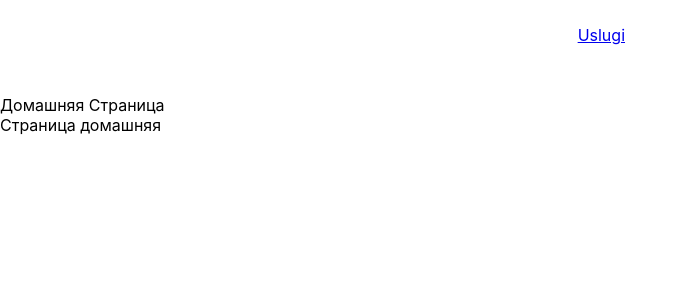
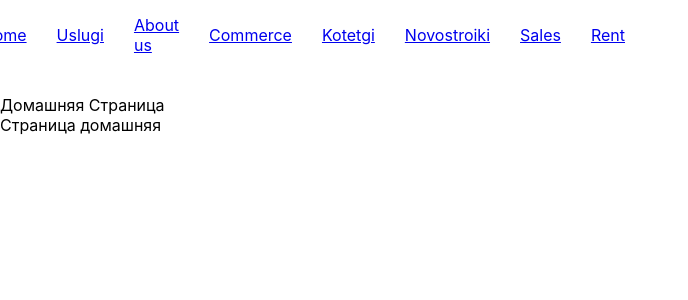
Before and after one commit to GulyatkinIgor/GrafReactJs, a React (Create React App) app: page / in a window 1280 px wide. Shown: the top 300 px of the page, without its empty margins (0-688 px from the left). Built offline with nearby package versions, Linux system fonts and the light colour scheme.

Commit message:
221610082022

```diff
--- a/src/routes/Navigation/navigation.component.jsx
+++ b/src/routes/Navigation/navigation.component.jsx
@@ -13,7 +13,14 @@ const Navigation = () => {
     <Fragment>
       <NavigationContainer>
         <NavLinks>
+          <NavLink to='/'>Home</NavLink>
           <NavLink to='/uslugi'>Uslugi</NavLink>
+          <NavLink to='/aboutus'>About us</NavLink>
+          <NavLink to='/commerce'>Commerce</NavLink>
+          <NavLink to='/kotetg'>Kotetgi</NavLink>
+          <NavLink to='/novostroiki'>Novostroiki</NavLink>
+          <NavLink to='/sales'>Sales</NavLink>
+          <NavLink to='/rent'>Rent</NavLink>
         </NavLinks>
       </NavigationContainer>
       <Outlet />
```
